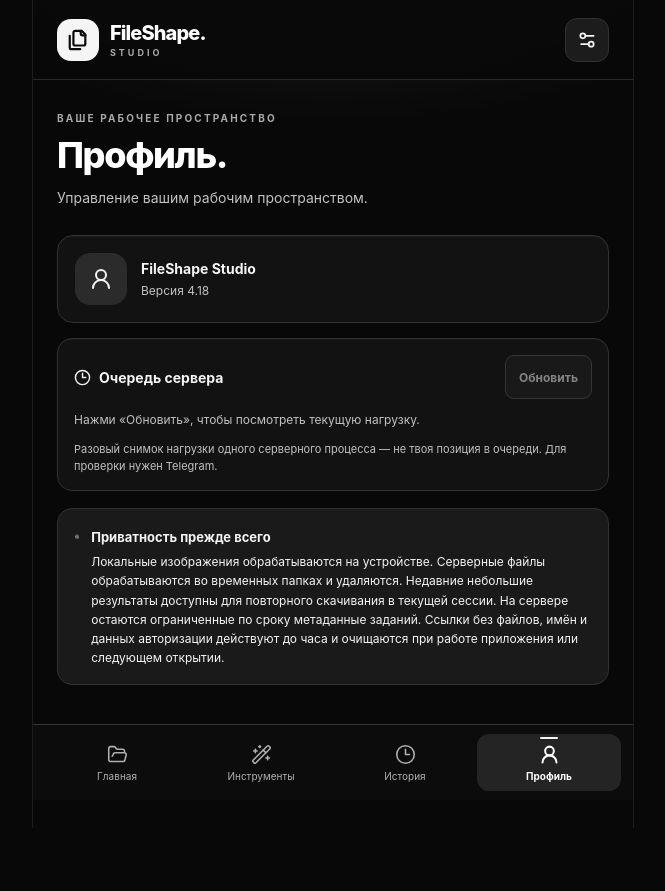
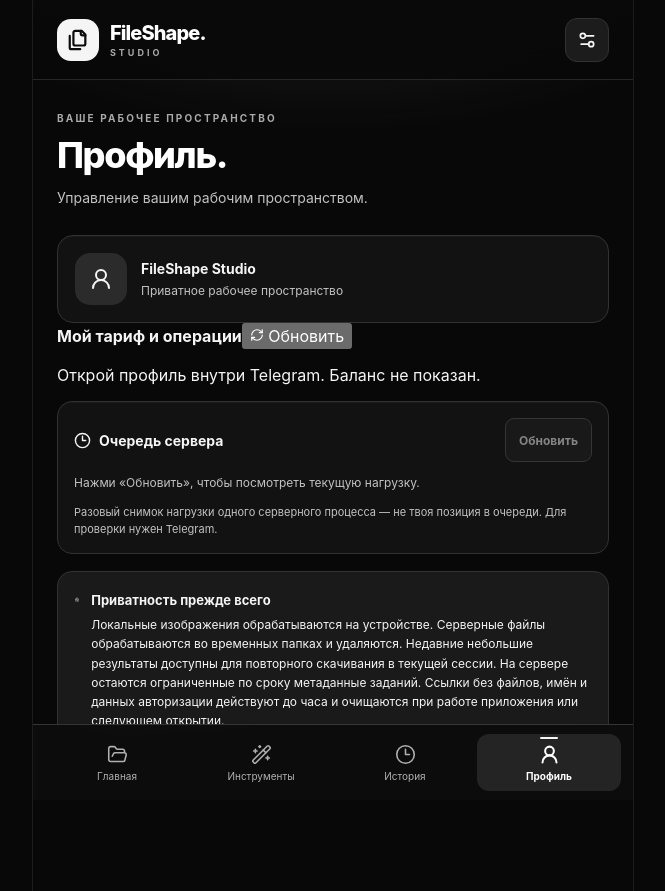
Before and after one commit to Dimash313/FileShape, a React (Vite) app in the folder miniapp/: page / in a window 1280 px wide. Both pictures are taken after a click on the button "Профиль". Shown: the whole page, without its empty margins (307-972 px from the left). Before the commit the page ends 828 px from the top, so only its background shows below. Built offline with nearby package versions, Linux system fonts and the light colour scheme.

Commit message:
feat(4.25a): mount verified usage card in Mini App profile

```diff
--- a/miniapp/src/App.tsx
+++ b/miniapp/src/App.tsx
@@ -12,6 +12,7 @@ import { actionsFor, downloadBlob, getQueueStatus, getJobStatus, runMultiImagePd
 import type { QueueStatus, UploadProgress } from './api';
 import { BackgroundJobsPanel, useBackgroundJobs } from './BackgroundJobs';
 import { OwnerCampaigns } from './OwnerCampaigns';
+import { UsageProfile } from './UsageProfile';
 
 type Tab = 'home' | 'tools' | 'history' | 'profile';
 type Task = { id: number; name: string; format: string; time: string; blob?: Blob; jobId?: string; jobState?: string };
@@ -519,8 +520,9 @@ export default function App() {
         <p className="lead">Управление вашим рабочим пространством.</p>
         <div className="profile-card">
           <div className="profile-avatar"><UserRound size={24}/></div>
-          <div><strong>FileShape Studio</strong><span>Версия 4.18</span></div>
+          <div><strong>FileShape Studio</strong><span>Приватное рабочее пространство</span></div>
         </div>
+        <UsageProfile />
         <OwnerCampaigns />
         <section className="queue-panel" aria-label="Нагрузка сервера">
           <div className="queue-panel-head">
```
